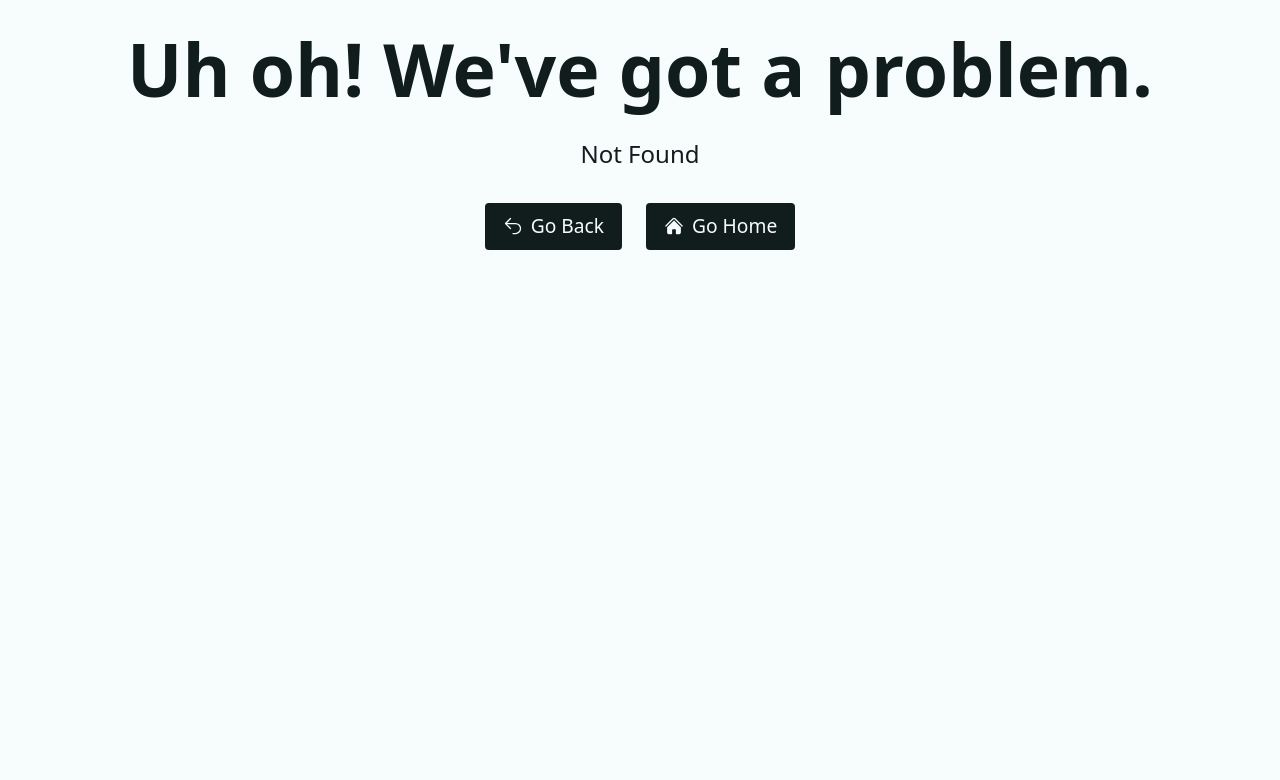
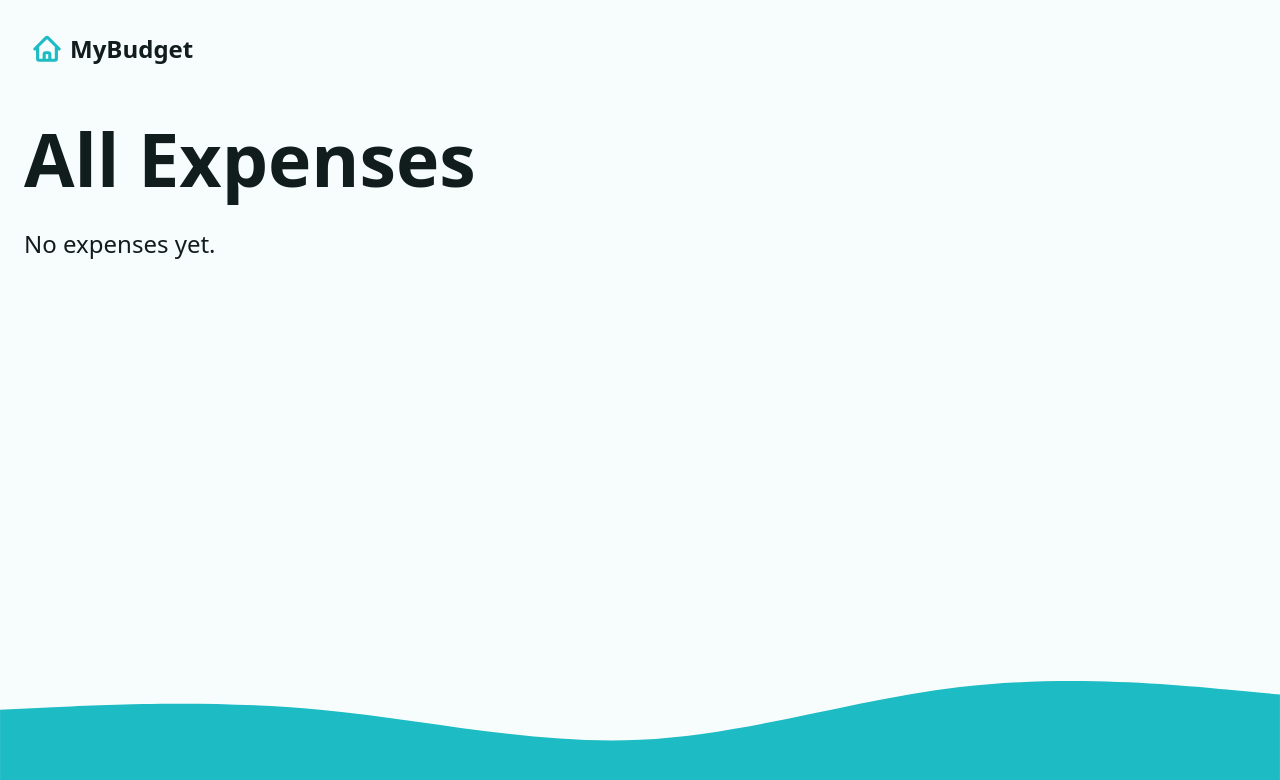
Before and after one commit to Nicolaswg/myBudget-App, a React (Vite) app: page /expenses in a window 1280 px wide. Before the commit this address had no page. Shown: the top 780 px of the page. Built offline with nearby package versions, Linux system fonts and the light colour scheme.

Commit message:
Show recent 8 Expenses || Create expeses route || Show all expenses elements

```diff
--- a/src/App.jsx
+++ b/src/App.jsx
@@ -10,6 +10,7 @@
 
 // Routes
 import Dashboard, { dashBoardAction, dashBoardLoader } from "./pages/Dashboard";
+import Expenses, { expensesLoader } from "./pages/Expenses";
 import Error from "./pages/Error";
 
 //Actions
@@ -30,6 +31,11 @@
         errorElement: <Error />,
       },
       {
+        path: "expenses",
+        element: <Expenses />,
+        loader: expensesLoader,
+      },
+      {
         path: "logout",
         action: logoutAction,
       },
--- a/src/pages/Dashboard.jsx
+++ b/src/pages/Dashboard.jsx
@@ -1,5 +1,5 @@
 // rrd imports
-import { useLoaderData } from "react-router-dom";
+import { Link, useLoaderData } from "react-router-dom";
 
 // librarys
 import { toast } from "react-toastify";
@@ -96,10 +96,15 @@
                   <div className="gird-md">
                     <h2>Recent Expenses</h2>
                     <Table
-                      expenses={expenses.sort(
-                        (a, b) => b.createdAt - a.createdAt
-                      )}
+                      expenses={expenses
+                        .sort((a, b) => b.createdAt - a.createdAt)
+                        .slice(0, 8)}
                     />
+                    {expenses.length > 8 && (
+                      <Link to="expenses" className="btn btn--dark">
+                        View all expenses
+                      </Link>
+                    )}
                   </div>
                 )}
               </div>
--- /dev/null
+++ b/src/pages/Expenses.jsx
@@ -0,0 +1,33 @@
+//rrd imports
+import { useLoaderData } from "react-router-dom";
+import Table from "../components/Table";
+
+// helpers  imports
+import { fetchData } from "../helpers";
+
+//loaders
+export function expensesLoader() {
+  const expenses = fetchData("expenses");
+  return { expenses };
+}
+
+const Expenses = () => {
+  const { expenses } = useLoaderData();
+  return (
+    <div className="grid-lg">
+      <h1>All Expenses</h1>
+      {expenses && expenses.length > 0 ? (
+        <div className="grid-md">
+          <h2>
+            Recent Expenses <small>({expenses.length} total)</small>
+          </h2>
+          <Table expenses={expenses} />
+        </div>
+      ) : (
+        <p>No expenses yet.</p>
+      )}
+    </div>
+  );
+};
+
+export default Expenses;
```
